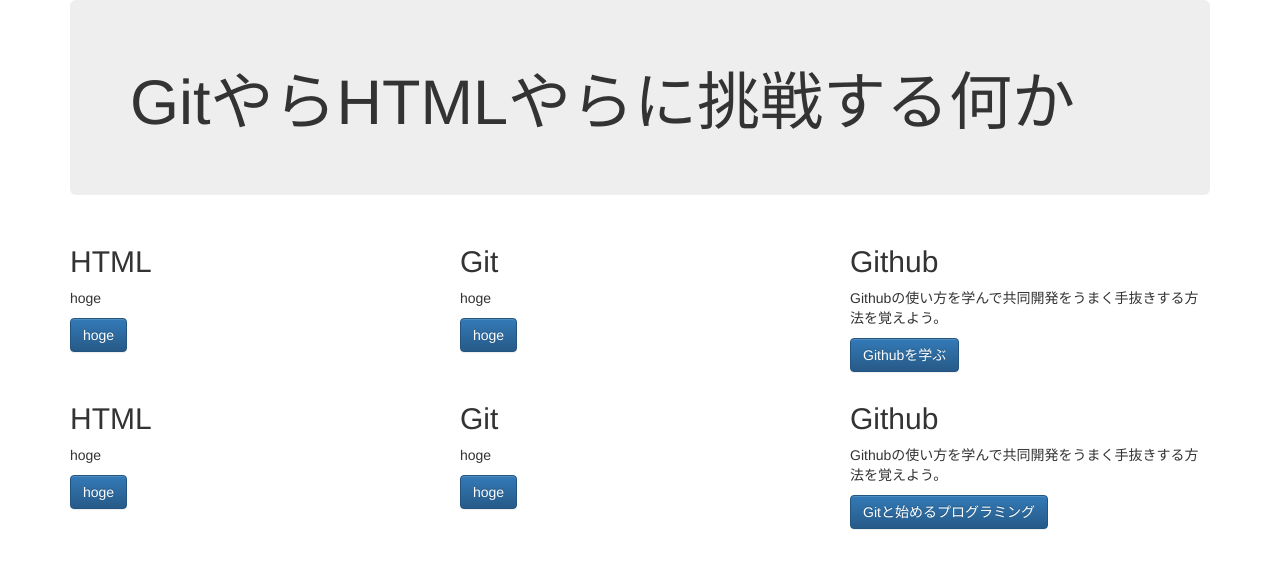
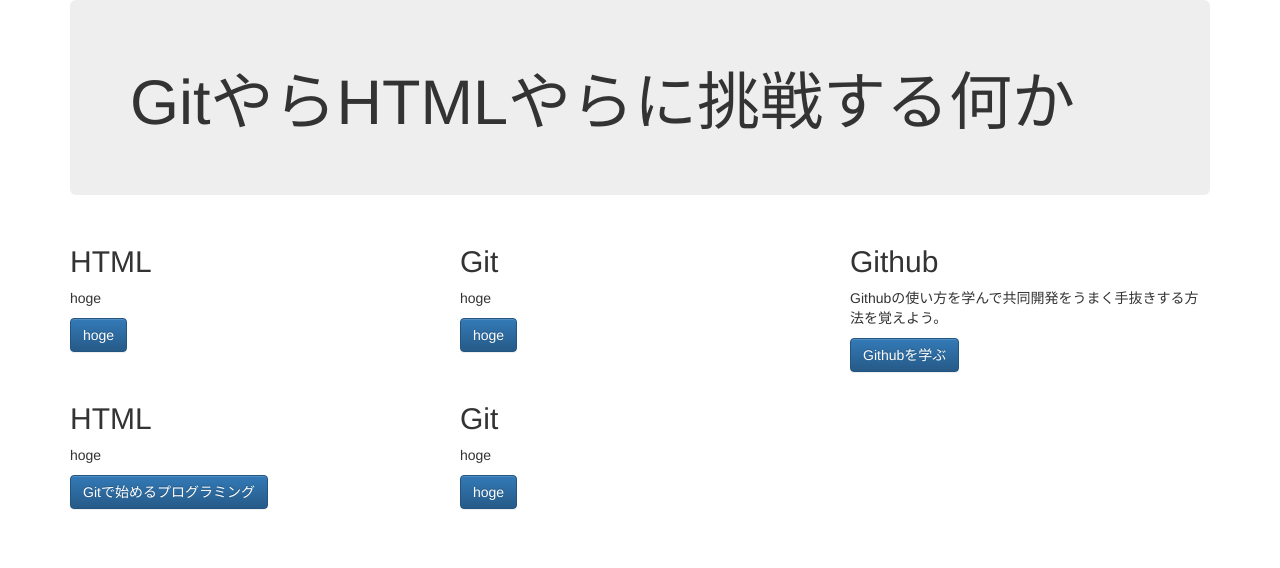
Before and after one commit to aruneko/SAMITWebpage, a plain HTML site: page index.html in a window 1280 px wide. Drawn offline with nearby package versions, Linux system fonts and the light colour scheme.

Commit message:
Update index.html

```diff
--- a/index.html
+++ b/index.html
@@ -38,18 +38,13 @@
 <div class="col-md-4">
 <h2>HTML</h2>
 <p>hoge</p>
-<p><a href="" class="btn btn-primary">hoge</a></p>
+<p><a href="Jumpaku/index.html" class="btn btn-primary">Gitで始めるプログラミング</a></p>
 </div>
 <div class="col-md-4">
 <h2>Git</h2>
 <p>hoge</p>
 <p><a href="" class="btn btn-primary">hoge</a></p>
 </div>
-<div class="col-md-4">
-<h2>Github</h2>
-<p>Githubの使い方を学んで共同開発をうまく手抜きする方法を覚えよう。</p>
-<p><a href="./Jumpaku/index.html" class="btn btn-primary">Gitと始めるプログラミング</a></p>
-</div>
 </div>
 </div>
 </body>
```
